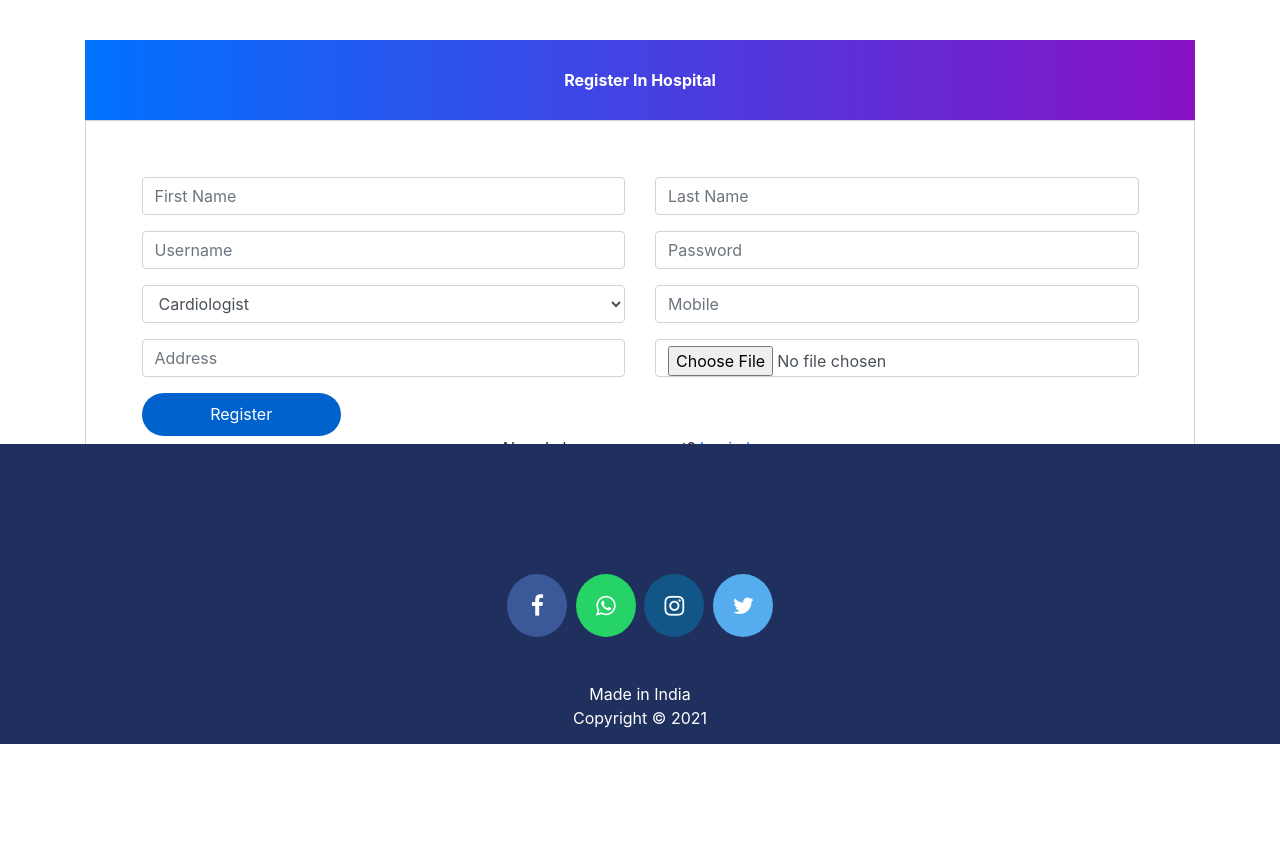
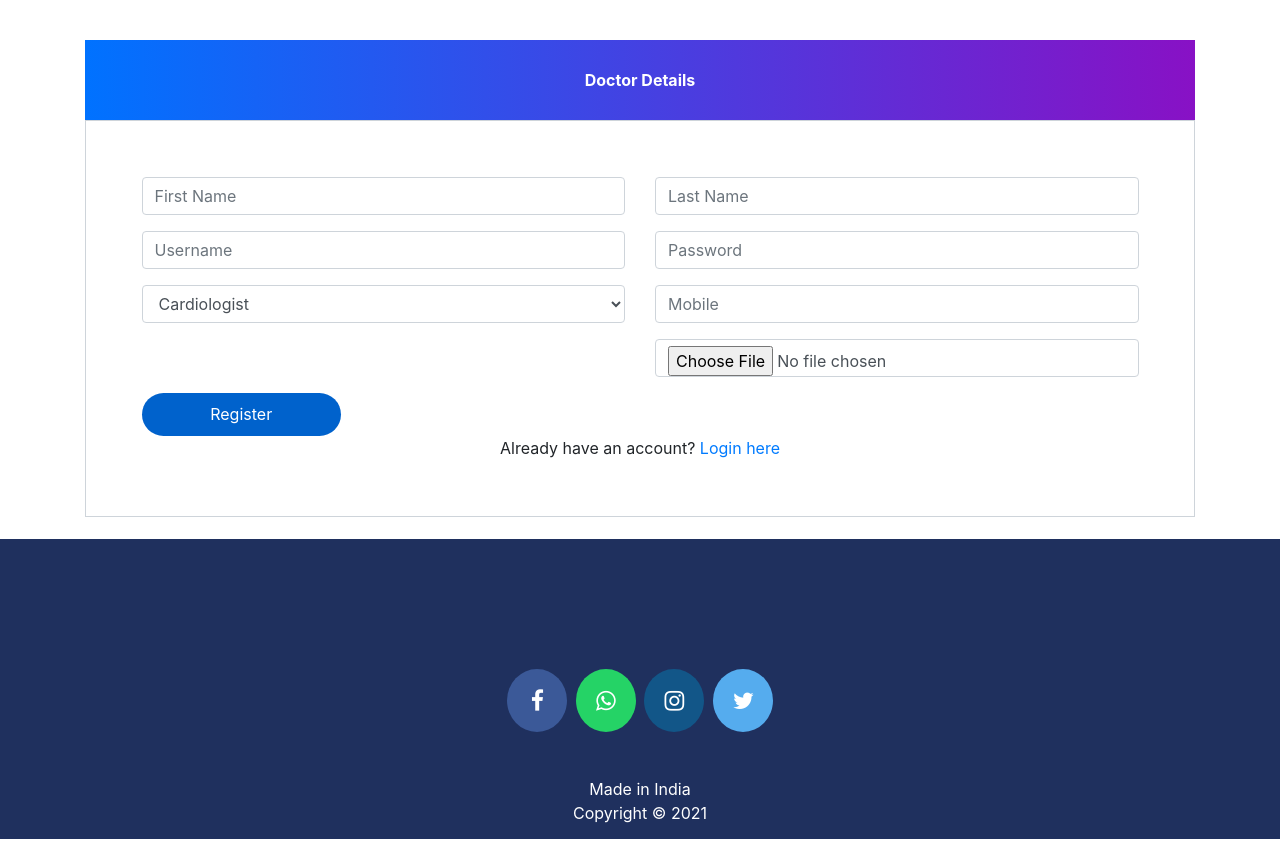
Before and after one commit to OpenCode66/sigma, a Django app: page /doctorsignup in a window 1280 px wide. Shown: the part 56-897 px from the top of the page. Before the commit the page ends 800 px from the top, so only its background shows below. Run offline with Django 3.2, Linux system fonts and the light colour scheme; some libraries are stand-ins or nearby versions.

Commit message:
fixed footer

```diff
--- a/hospital/forms.py
+++ b/hospital/forms.py
@@ -25,7 +25,7 @@ class DoctorUserForm(forms.ModelForm):
 class DoctorForm(forms.ModelForm):
     class Meta:
         model=models.Doctor
-        fields=['address','mobile','department','status','profile_pic']
+        fields=['hospital','mobile','department','status','profile_pic']
 
 
 
@@ -44,7 +44,7 @@ class PatientForm(forms.ModelForm):
     assignedDoctorId=forms.ModelChoiceField(queryset=models.Doctor.objects.all().filter(status=True),empty_label="Name and Department", to_field_name="user_id")
     class Meta:
         model=models.Patient
-        fields=['address','mobile','status','symptoms','profile_pic']
+        fields=['address','mobile','status','profile_pic']
 
 
 
--- a/hospital/models.py
+++ b/hospital/models.py
@@ -13,7 +13,7 @@ departments=[('Cardiologist','Cardiologist'),
 class Doctor(models.Model):
     user=models.OneToOneField(User,on_delete=models.CASCADE)
     profile_pic= models.ImageField(upload_to='profile_pic/DoctorProfilePic/',null=True,blank=True)
-    address = models.CharField(max_length=40)
+    hospital = models.CharField(max_length=40)
     mobile = models.CharField(max_length=20,null=True)
     department= models.CharField(max_length=50,choices=departments,default='Cardiologist')
     status=models.BooleanField(default=False)
@@ -33,7 +33,6 @@ class Patient(models.Model):
     profile_pic= models.ImageField(upload_to='profile_pic/PatientProfilePic/',null=True,blank=True)
     address = models.CharField(max_length=40)
     mobile = models.CharField(max_length=20,null=False)
-    symptoms = models.CharField(max_length=100,null=False)
     assignedDoctorId = models.PositiveIntegerField(null=True)
     admitDate=models.DateField(auto_now=True)
     status=models.BooleanField(default=False)
--- a/templates/hospital/doctorsignup.html
+++ b/templates/hospital/doctorsignup.html
@@ -67,7 +67,7 @@
     <div class="container register-form">
       <div class="form">
         <div class="note">
-          <p>Register In Hospital</p>
+          <p>Doctor Details</p>
         </div>
 
         <div class="form-content">
--- a/templates/hospital/footer.html
+++ b/templates/hospital/footer.html
@@ -15,7 +15,7 @@
       padding: 100px 0px 200px 0px;
       background-color: #1F305E;
       margin: 0px;
-      position: absolute;
+      /* position: absolute; */
       bottom: 0;
       width: 100%;
       height: 3rem;
--- a/templates/hospital/index.html
+++ b/templates/hospital/index.html
@@ -68,7 +68,7 @@
 <br><br><br><br>
 
 {% include "hospital/admin_doctor_patient_card.html" %}
+
 <br><br><br>
 
-
 {% endblock content %}
```
Also changed, not shown: hospital/migrations/0019_auto_20211124_0955.py (added), hospital/views.py (line endings or trailing spaces), hospitalmanagement/urls.py (line endings or trailing spaces).
